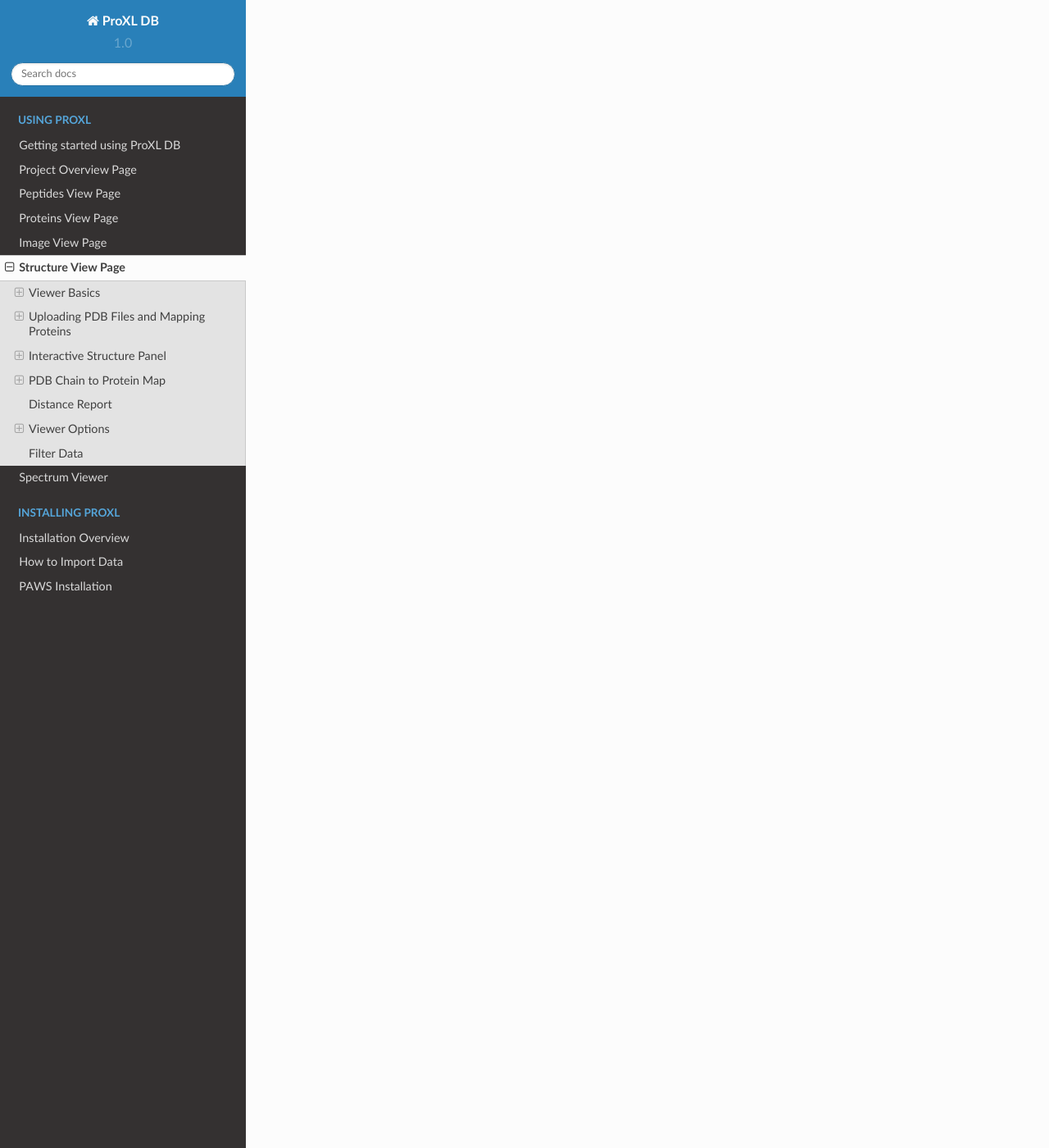
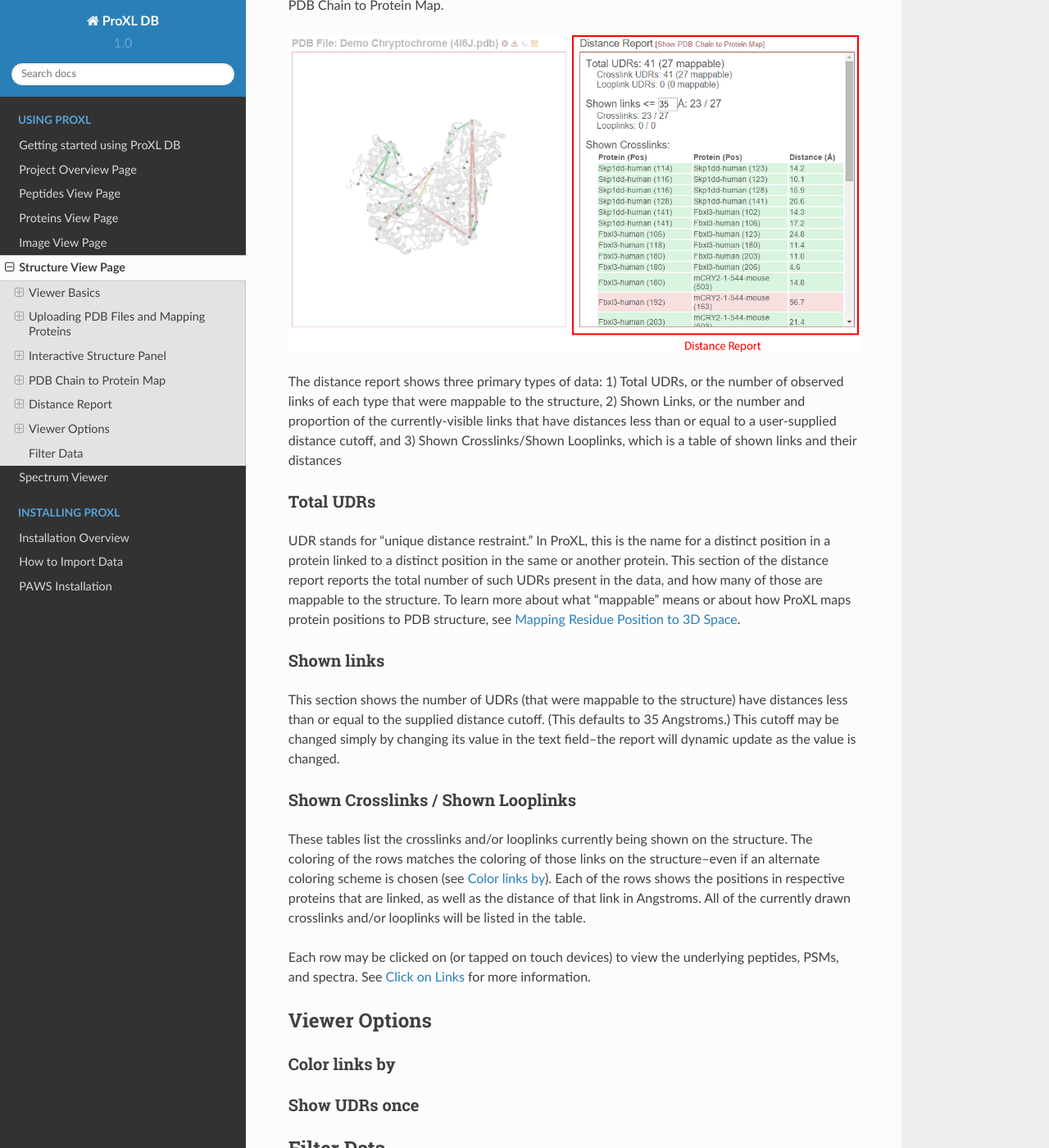
Before and after one commit to yeastrc/proxl-web-app, a Sphinx documentation site: the page built from docs/using/structure.rst, in a window 1280 px wide and 1400 px high, scrolled down 18876 px. Shown: the whole window at 82% size. Built offline with Sphinx 7.4.7 and the Read the Docs theme 2.0.0, drawn with Linux system fonts in a browser that asks for light colours; some of the changed text lies outside the part shown.

Commit message:
Continuing updates to structure viewer documentation.

```diff
--- a/docs/using/structure.rst
+++ b/docs/using/structure.rst
@@ -199,6 +199,8 @@
 ^^^^^^^^^^^^^^^^^^^^^^^^^^^^^^^^^^^^^^
 Double clicking on the structure will move the center of rotation to that point and re-center the view of the structure to that point.
 
+.. _structure-click-on-links-label:
+
 Click on Links
 -------------------------------------------------
 Any link (crosslink, looplinks or monolink) may be clicked on to view underlying link information (such as which positions in
@@ -291,12 +293,53 @@
 PDB Chain to Protein Map
 ======================================
 This section describes the functionality and features of the default right panel, where the proteins from the experiment that
-have been aligned to chains in the PDB file are displayed:
+have been aligned to chains in the PDB file are displayed. (If the Distance Report is currently visible in place of this panel, click the
+"[Show PDB Chain to Protein Map]" link above the report.)
 
 .. image:: /images/structure-pdb-chain-to-protein-map.png
 
+The PDB Chain to Protein Map shows which proteins from the experiment have been mapped to which chains present in
+the currently-selected PDB file.  The check box next to each protein indicates if that specific alignment is currently
+being considered when drawing links on the structure or generating the distance report. Alignments (that is a specific
+protein mapped to a PDB chain) that are not checked are not being considered. For example, in the figure below, only
+"mCRY2-1-544-mouse" is selected in Chain A. The only links drawn on the structure will only involve that protein
+and will only be drawn on Chain A. (If that protein were to other chains, and they were not checked, only chain A
+would be considered for drawing links or reporting distances.)
+
+.. image:: /images/structure-check-boxes1.png
+
+Then, in the example below, "Skp1dd-human" on chain C is also checked. Now this protein aligned to this chain
+will also be considered for drawing links and reporting distances:
+
+.. image:: /images/structure-check-boxes2.png
+
+Finally, in the example below, "Fbxl3-human" on chain B is also selected. Now this alignment will also be considered:
+
+.. image:: /images/structure-check-boxes3.png
+
+Note that it is possible for a given chain in a PDB to be aligned to multiple proteins in the experiment, such as when
+homologs or proteoforms were present in the proteomics search database. In this case, only one alignment for a given
+chain may be checked at a time.
+
+Further note that it is also possible for the same protein to be mapped to multiple chains in the PDB, such
+as if the PDB depicts an oligomer. In this case, it is certainly possible to check that same protein multiple times
+for the different chains; however, this creates multiple possibilities for where links may be drawn on the PDB. As
+an example, the figure below depicts a cartoon of the same protein mapped two chains, A and B. A crosslink between
+positions 56 and 102 was observed. If the alignment for Protein A is checked for both chains A and B, there are
+four possibilities for where to draw the crosslink (each corresponding to a different distance):
+
+.. image:: /images/structure-oligomer-example1.png
+
+By default, ProXL will pick the shortest possibility and only draw that one:
+
+.. image:: /images/structure-oligomer-example2.png
+
+This behavior may be changed, see :ref:`structure-show-UDRs-once-label` for more information.
 
 
+Add New Alignment
+-------------------------------------------------
+For a description of how to map proteins to chains in the PDB file, see :ref:`structure-map-pdb-to-proteins-label`.
 
 View Alignment
 -------------------------------------------------
@@ -320,11 +363,40 @@
 
 Distance Report
 ==========================================
+This section describes the functionality and features of the right panel when the distance report is being displayed.
+To display the distance report, click the "[Show Distance Report]" link above the PDB Chain to Protein Map.
 
+.. image:: /images/structure-distance-report-overview.png
 
+The distance report shows three primary types of data: 1) Total UDRs, or the number of observed links of each
+type that were mappable to the structure, 2) Shown Links, or the number and proportion of the currently-visible
+links that have distances less than or equal to a user-supplied distance cutoff, and 3) Shown Crosslinks/Shown Looplinks, which is
+a table of shown links and their distances
 
+Total UDRs
+-------------------------
+UDR stands for "unique distance restraint." In ProXL, this is the name for a distinct position in a
+protein linked to a distinct position in the same or another protein. This section of the distance
+report reports the total number of such UDRs present in the data, and how many of those are mappable
+to the structure. To learn more about what "mappable" means or about how ProXL maps protein
+positions to PDB structure, see :ref:`structure-mapping-residue-position-to-3D-label`.
 
+Shown links
+-------------------------
+This section shows the number of UDRs (that were mappable to the structure) have distances less than
+or equal to the supplied distance cutoff. (This defaults to 35 Angstroms.) This cutoff may be changed
+simply by changing its value in the text field--the report will dynamic update as the value is changed.
 
+Shown Crosslinks / Shown Looplinks
+-----------------------------------
+These tables list the crosslinks and/or looplinks currently being shown on the structure. The coloring of
+the rows matches the coloring of those links on the structure--even if an alternate coloring scheme is
+chosen (see :ref:`structure-color-option-label`). Each of the rows shows the positions in respective
+proteins that are linked, as well as the distance of that link in Angstroms. All of the currently
+drawn crosslinks and/or looplinks will be listed in the table.
+
+Each row may be clicked on (or tapped on touch devices) to view the underlying peptides, PSMs, and
+spectra. See :ref:`structure-click-on-links-label` for more information.
 
 Viewer Options
 ============================
@@ -334,6 +406,11 @@
 Color links by
 -------------------------
 
+.. _structure-show-UDRs-once-label:
+
+Show UDRs once
+-------------------------
+
 
 Filter Data
 ============================
```
Also changed, not shown: docs/images/structure-check-boxes1.png (added), docs/images/structure-check-boxes2.png (added), docs/images/structure-check-boxes3.png (added), docs/images/structure-distance-report-overview.png (added), docs/images/structure-oligomer-example1.png (added), docs/images/structure-oligomer-example2.png (added).
